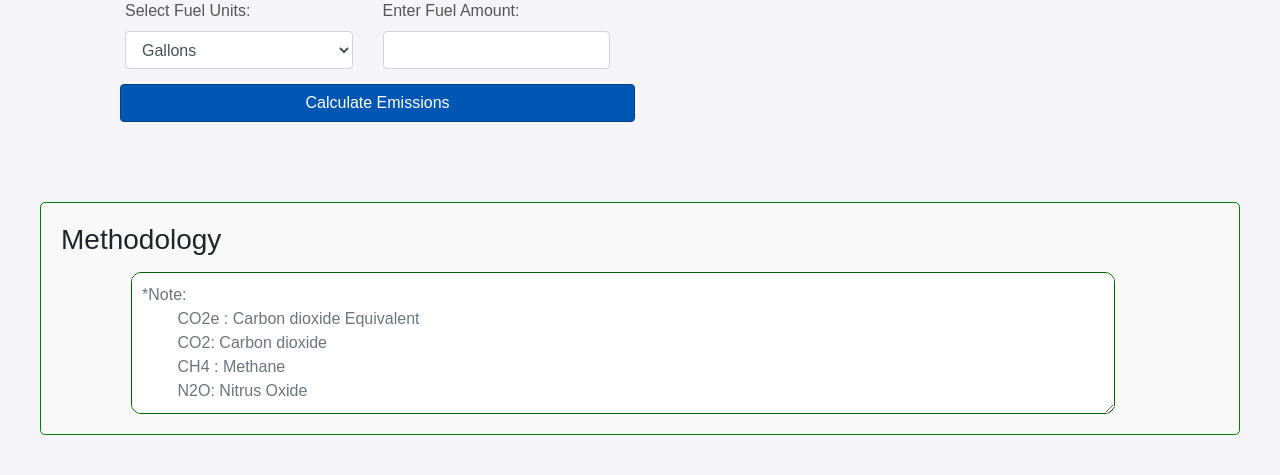
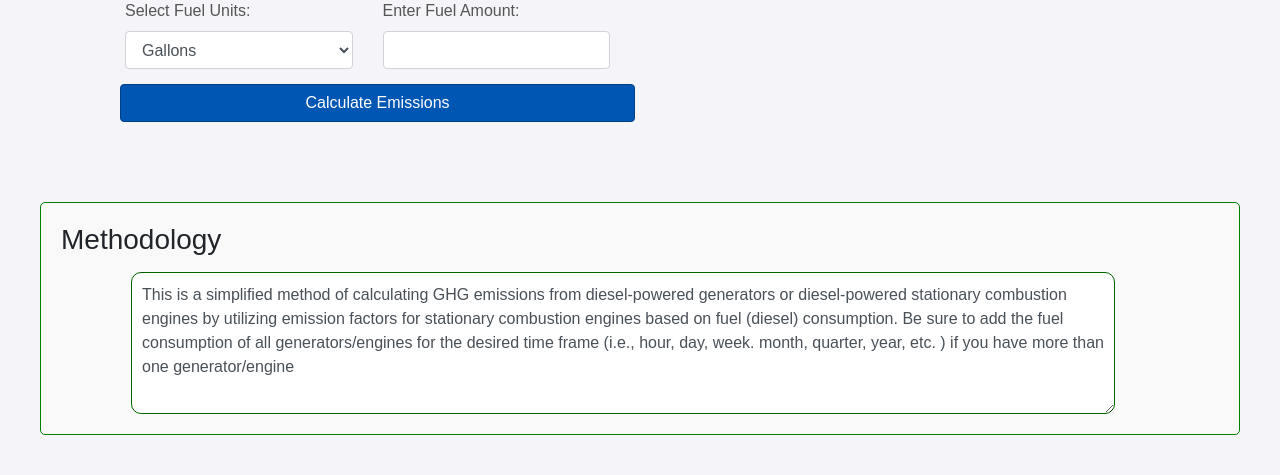
Before and after one commit to rvkrishna268/Projects, a Flask app: page /page2 in a window 1280 px wide. Shown: the part 328-803 px from the top of the page. Run offline with Flask 3, Linux system fonts and the light colour scheme; some libraries are stand-ins or nearby versions.

Commit message:
Added text in methodology section

```diff
--- a/Emissions-project/static/index.js
+++ b/Emissions-project/static/index.js
@@ -41,7 +41,7 @@ function submitForm() {
       formData[this.name] = $(this).val() || "0"; // Ensure no empty values are sent
     });
 
-  console.log("Sending data:", formData); // Log data being sent
+  // console.log("Sending data:", formData); // Log data being sent
 
   $.ajax({
     url: "/calculate",
@@ -49,7 +49,7 @@ function submitForm() {
     contentType: "application/json",
     data: JSON.stringify(formData),
     success: function (response) {
-      console.log("Received response:", response); // Log received response
+      // console.log("Received response:", response); // Log received response
       // Check if the response contains the emissions data
       if (response && response.CO2e !== undefined && !isNaN(response.CO2e)) {
         displayResults(response, "results");
@@ -76,7 +76,7 @@ function submitGeneratorForm() {
       formData[this.name] = $(this).val() || "0"; // Ensure no empty values are sent
     });
 
-  console.log("Sending data:", formData); // Log data being sent
+  // console.log("Sending data:", formData); // Log data being sent
 
   $.ajax({
     url: "/calculate_generator",
@@ -84,7 +84,7 @@ function submitGeneratorForm() {
     contentType: "application/json",
     data: JSON.stringify(formData),
     success: function (response) {
-      console.log("Received response:", response); // Log received response
+      // console.log("Received response:", response); // Log received response
       // Check if the response contains the emissions data
       if (response && response.CO2e !== undefined && !isNaN(response.CO2e)) {
         displayResults(response, "generatorResults");
@@ -111,7 +111,7 @@ function submitScope1Form() {
       formData[this.name] = $(this).val() || "0"; // Ensure no empty values are sent
     });
 
-  console.log("Sending data:", formData); // Log data being sent
+  // console.log("Sending data:", formData); // Log data being sent
 
   $.ajax({
     url: "/calculate_scope1_emissions",
@@ -119,7 +119,7 @@ function submitScope1Form() {
     contentType: "application/json",
     data: JSON.stringify(formData),
     success: function (response) {
-      console.log("Received response:", response); // Log received response
+      // console.log("Received response:", response); // Log received response
       // Check if the response contains the emissions data
       if (response && response.CO2e !== undefined && !isNaN(response.CO2e)) {
         displayResults(response, "scope1Results");
@@ -146,7 +146,7 @@ function submitco2MobForm() {
       formData[this.name] = $(this).val() || "0"; // Ensure no empty values are sent
     });
 
-  console.log("Sending data:", formData); // Log data being sent
+  // console.log("Sending data:", formData); // Log data being sent
 
   $.ajax({
     url: "/co2_mobile_fuel_amount",
@@ -154,7 +154,7 @@ function submitco2MobForm() {
     contentType: "application/json",
     data: JSON.stringify(formData),
     success: function (response) {
-      console.log("Received response:", response); // Log received response
+      // console.log("Received response:", response); // Log received response
       // Check if the response contains the emissions data
       if (
         response &&
@@ -230,6 +230,7 @@ function displayOnlyCo2Results(data, elementId) {
                 </div>`;
   resultsDiv.html(resultsHTML);
 }
+
 function addRow(button) {
   var row = $(button).closest("tr").clone();
   console.log(row);
@@ -281,7 +282,7 @@ function submitScopeForm(category) {
 
   $("#" + tableBodyId + " tr").each(function () {
     var vehicleType = $(this).find('select[name="vehicle_type[]"]').val();
-    var numTurns=$(this).find('input[name="num_turns[]"]').val();
+    var numTurns = $(this).find('input[name="num_turns[]"]').val();
     var distanceUnit = $(this).find('select[name="distance_unit[]"]').val();
     var distance = $(this).find('input[name="distance[]"]').val();
     var numPassengers = $(this).find('input[name="num_passengers[]"]').val();
@@ -298,7 +299,7 @@ function submitScopeForm(category) {
     }
   });
 
-  console.log("Sending data:", formData);
+  // console.log("Sending data:", formData);
 
   $.ajax({
     url: "/scope3",
@@ -306,7 +307,7 @@ function submitScopeForm(category) {
     contentType: "application/json",
     data: JSON.stringify(formData),
     success: function (response) {
-      console.log("Received response:", response);
+      // console.log("Received response:", response);
       if (response && response.results) {
         displayScope3Results(response, "results");
       } else {
@@ -390,6 +391,7 @@ document.addEventListener("DOMContentLoaded", (event) => {
     });
   });
 });
+
 document.addEventListener("DOMContentLoaded", (event) => {
   const vehicleTypeSelects = document.querySelectorAll(".vehicle-type");
   const numPassengersHeader = document.getElementById("numPassengersHeader");
@@ -483,3 +485,67 @@ function addRowPage5(tableBodyId) {
     }
   });
 }
+
+document.addEventListener("DOMContentLoaded", function () {
+  var rigTypeSelect = document.getElementById("rigType");
+  var savingsTypeSelect = document.getElementById("savingsType");
+  var methodologyText = document.getElementById("methodologyText");
+
+  function updateMethodology() {
+    var rigType = rigTypeSelect.value;
+    var savingsType = savingsTypeSelect.value;
+    var text = "";
+
+    if (rigType === "Offshore") {
+      text +=
+        "Utilized emission factors from the API 2023 Compendium of Greenhouse Gas Emissions Methodologies for the Natural Gas and Oil Industry. Number of engines and  engines specifications utilized in this calculation are in accordance to the type of rig.";
+    } else if (rigType === "Onshore") {
+      switch (savingsType) {
+        case "Fuel":
+          text +=
+            "This is a simplified method of calculating GHG emissions from rigs by utilizing emission factors for stationary combustion engines based on fuel  (diesel) consumption the US EPA's GHG Emission Factors Hub. An onshore rig will have multiple diesel engines (usually 4). Be sure to add the fuel consumption of all engines on the rig for this calculation.";
+          break;
+        case "Time":
+          text +=
+            "Engine specifications used in this calculation are from the Caterpillar CAT 3512C engine, the most commonly used engine used in onshore rigs. These calculations take into account the fact that onshore rigs have 4 engines, and it conservatively assumes an operating load factor of 75% for each engine.  Emission Factors utilized are for stationary combustion from  the US EPA's GHG Emission Factors Hub.";
+          break;
+      }
+    }
+
+    methodologyText.value = text;
+  }
+  rigTypeSelect && rigTypeSelect.addEventListener("change", updateMethodology);
+  savingsTypeSelect &&
+    savingsTypeSelect.addEventListener("change", updateMethodology);
+});
+
+document.addEventListener("DOMContentLoaded", function () {
+  var vehicleTypeSelect = document.getElementById("vehicleTypepage5");
+  var methodologyText = document.getElementById("methodologyTextPage5");
+
+
+  function updateMethodology() {
+    var vehicleType = vehicleTypeSelect.value;
+    var text ="";
+
+    if (vehicleType === "Passenger Car") {
+      text +=
+        `Emission Factors utilized are from the US EPA's GHG Emission Factors Hub\nAutomobiles used primarily to transport 12 people or less for personal travel, and are less than 8,500 lbs in gross vehicle weight.`;
+    } else if (vehicleType === "Light-Duty Truck") {
+      text +=
+        `Emission Factors utilized are from the US EPA's GHG Emission Factors Hub\nVehicles that primarily transport passengers such as sport utility vehicles (SUVs) and minivans. This category also includes vehicles used for transporting light-weight cargo which are equipped with special features such as four-wheel drive for off-road operation. The gross vehicle weight normally ranges around 8,500 pounds or less.`;
+    } else if (vehicleType === "Intercity Rail") {
+      text +=
+        `Emission Factors utilized are from the US EPA's GHG Emission Factors Hub\nLong-distance rail between major cities.`;
+    }else if (vehicleType === "Commuter Rail") {
+      text +=
+        `Emission Factors utilized are from the US EPA's GHG Emission Factors Hub\nRail service between a central city and adjacent suburbs (also called regional rail or suburban rail).`;
+    } else if (vehicleType === "Transit Rail") {
+      text +=
+        `Emission Factors utilized are from the US EPA's GHG Emission Factors Hub\nRail typically within an urban center, such as subways, elevated railways, metropolitan railways (metro), streetcars, trolley cars, and tramways.`;
+    }
+
+    methodologyText.value = text;
+  }
+  vehicleTypeSelect && vehicleTypeSelect.addEventListener("change", updateMethodology);
+  });
--- a/Emissions-project/templates/index.html
+++ b/Emissions-project/templates/index.html
@@ -85,7 +85,7 @@
     </div>
     <div class="methodology">
         <h3>Methodology</h3>
-        <textarea class="form-control" rows="5" cols="1" placeholder="*Note:
+        <textarea id="methodologyText" class="form-control" rows="5" cols="1" placeholder="*Note:
         CO2e : Carbon dioxide Equivalent
         CO2: Carbon dioxide
         CH4 : Methane
--- a/Emissions-project/templates/page2.html
+++ b/Emissions-project/templates/page2.html
@@ -1,38 +1,80 @@
 <!DOCTYPE html>
 <html lang="en">
   <head>
-    <meta charset="UTF-8">
+    <meta charset="UTF-8" />
     <title>Emissions Calculators</title>
-    <link href="https://stackpath.bootstrapcdn.com/bootstrap/4.3.1/css/bootstrap.min.css" rel="stylesheet">
-    <link rel="stylesheet" href="{{ url_for('static', filename='index.css') }}">
+    <link
+      href="https://stackpath.bootstrapcdn.com/bootstrap/4.3.1/css/bootstrap.min.css"
+      rel="stylesheet"
+    />
+    <link
+      rel="stylesheet"
+      href="{{ url_for('static', filename='index.css') }}"
+    />
     <script src="https://code.jquery.com/jquery-3.3.1.min.js"></script>
     <script src="https://cdnjs.cloudflare.com/ajax/libs/popper.js/1.14.7/umd/popper.min.js"></script>
   </head>
   <body>
     <div class="header">
       <h1>Basic GHG Emissions Calculator</h1>
-        <button id="refreshButton" class="btn btn-danger" onclick="window.location.reload();">Clear All</button>
+      <button
+        id="refreshButton"
+        class="btn btn-danger"
+        onclick="window.location.reload();"
+      >
+        Clear All
+      </button>
     </div>
     <div class="nav">
       <div class="button-container">
-            <button id="navigateButton1" class="btn btn-primary" onclick="window.location.href='/';">Rig GHG Emissions Calculator</button>
+        <button
+          id="navigateButton1"
+          class="btn btn-primary"
+          onclick="window.location.href='/';"
+        >
+          Rig GHG Emissions Calculator
+        </button>
         <div class="tooltip">Rig Emissions Calculator</div>
       </div>
       <div class="button-container">
-            <button id="navigateButton2" class="btn btn-primary" onclick="window.location.href='page2';">Generator GHG Emissions Calculator</button>
+        <button
+          id="navigateButton2"
+          class="btn btn-primary"
+          onclick="window.location.href='page2';"
+        >
+          Generator GHG Emissions Calculator
+        </button>
         <div class="tooltip">Generator Emissions Calculator</div>
       </div>
       <div class="button-container">
-            <button id="navigateButton3" class="btn btn-primary" onclick="window.location.href='page3';">Mobile Combustion GHG Emissions (Scope 1) Calculator</button>
+        <button
+          id="navigateButton3"
+          class="btn btn-primary"
+          onclick="window.location.href='page3';"
+        >
+          Mobile Combustion GHG Emissions (Scope 1) Calculator
+        </button>
         <div class="tooltip">Scope1 and Co2 Emissions Calculator</div>
       </div>
       <div class="button-container">
-            <button id="navigateButton4" class="btn btn-primary" onclick="window.location.href='page4';">Transportation and Distribution GHG Emissions Calculator</button>
+        <button
+          id="navigateButton4"
+          class="btn btn-primary"
+          onclick="window.location.href='page4';"
+        >
+          Transportation and Distribution GHG Emissions Calculator
+        </button>
         <div class="tooltip">Scope3 Cat 4&9 Emissions Calculator</div>
       </div>
       <div class="button-container">
-            <button id="navigateButton5" class="btn btn-primary" onclick="window.location.href='page5';">Business Travel and Employee Commuting GHG Emissions Calculator</button>
-            <div class="tooltip">Scope3 Cat 6&7  Emissions Calculator</div>
+        <button
+          id="navigateButton5"
+          class="btn btn-primary"
+          onclick="window.location.href='page5';"
+        >
+          Business Travel and Employee Commuting GHG Emissions Calculator
+        </button>
+        <div class="tooltip">Scope3 Cat 6&7 Emissions Calculator</div>
       </div>
     </div>
     <div class="container">
@@ -43,16 +85,32 @@
           <form id="generatorForm">
             <div class="form-group col-sm">
               <label for="generatorFuelUnits">Select Fuel Units:</label>
-                        <select class="form-control" id="generatorFuelUnits" name="fuel_units">
+              <select
+                class="form-control"
+                id="generatorFuelUnits"
+                name="fuel_units"
+              >
                 <option value="Gallons">Gallons</option>
                 <option value="Liters">Liters</option>
               </select>
             </div>
             <div class="form-group col-sm">
               <label for="generatorFuelAmount">Enter Fuel Amount:</label>
-                        <input type="number" class="form-control" id="generatorFuelAmount" name="fuel_amount" min="0">
+              <input
+                type="number"
+                class="form-control"
+                id="generatorFuelAmount"
+                name="fuel_amount"
+                min="0"
+              />
             </div>
-                    <button type="button" class="btn btn-primary col-sm" onclick="submitGeneratorForm()">Calculate Emissions</button>
+            <button
+              type="button"
+              class="btn btn-primary col-sm"
+              onclick="submitGeneratorForm()"
+            >
+              Calculate Emissions
+            </button>
           </form>
         </div>
         <div class="col-md-6">
@@ -62,12 +120,21 @@
     </div>
     <div class="methodology">
       <h3>Methodology</h3>
-        <textarea class="form-control" rows="5" cols="1" placeholder="*Note:
+      <textarea
+        id="methodologyTextPage2"
+        class="form-control"
+        rows="5"
+        cols="1"
+        placeholder="*Note:
         CO2e : Carbon dioxide Equivalent
         CO2: Carbon dioxide
         CH4 : Methane
         N2O: Nitrus Oxide
-        "></textarea>
+        "
+      >
+This is a simplified method of calculating GHG emissions from diesel-powered generators or diesel-powered stationary combustion engines by utilizing emission factors for stationary combustion engines based on fuel (diesel) consumption. Be sure to add the fuel consumption of all generators/engines for the desired time frame (i.e., hour, day, week. month, quarter, year, etc. ) if you have more than one generator/engine
+    </textarea
+      >
     </div>
     <script src="{{ url_for('static', filename='index.js') }}"></script>
   </body>
--- a/Emissions-project/templates/page3.html
+++ b/Emissions-project/templates/page3.html
@@ -110,13 +110,13 @@
     </div>
     <div class="methodology">
         <h3>Methodology</h3>
-        <textarea class="form-control" rows="5" cols="1" placeholder="*Note:
+        <textarea id="methodologyTextPage3" class="form-control" rows="5" cols="1" placeholder="*Note:
         Emissions from buring fossil fuels directly from Company owned or leased vehicles.
         CO2e : Carbon dioxide Equivalent
         CO2: Carbon dioxide
         CH4 : Methane
         N2O: Nitrus Oxide
-        "></textarea>
+        ">Emission Factors utilized are from the US EPA's GHG Emission Factors Hub</textarea>
     </div>
     <script src="{{ url_for('static', filename='index.js') }}"></script>
 </body>
--- a/Emissions-project/templates/page4.html
+++ b/Emissions-project/templates/page4.html
@@ -132,12 +132,12 @@
     </div>
     <div class="methodology">
         <h3>Methodology</h3>
-        <textarea class="form-control" rows="5" cols="1" placeholder="*Note:
+        <textarea id="methodologyTextPage4" class="form-control" rows="5" cols="1" placeholder="*Note:
         CO2e : Carbon dioxide Equivalent
         CO2: Carbon dioxide
         CH4 : Methane
         N2O: Nitrus Oxide
-        "></textarea>
+        ">Emission Factors utilized are from the US EPA's GHG Emission Factors Hub</textarea>
     </div>
     <script src="{{ url_for('static', filename='index.js') }}"></script>
 </body>
```
Also changed, not shown: Emissions-project/templates/page5.html (+4 -3 lines). Lines whose indentation alone changed are shown as unchanged.
